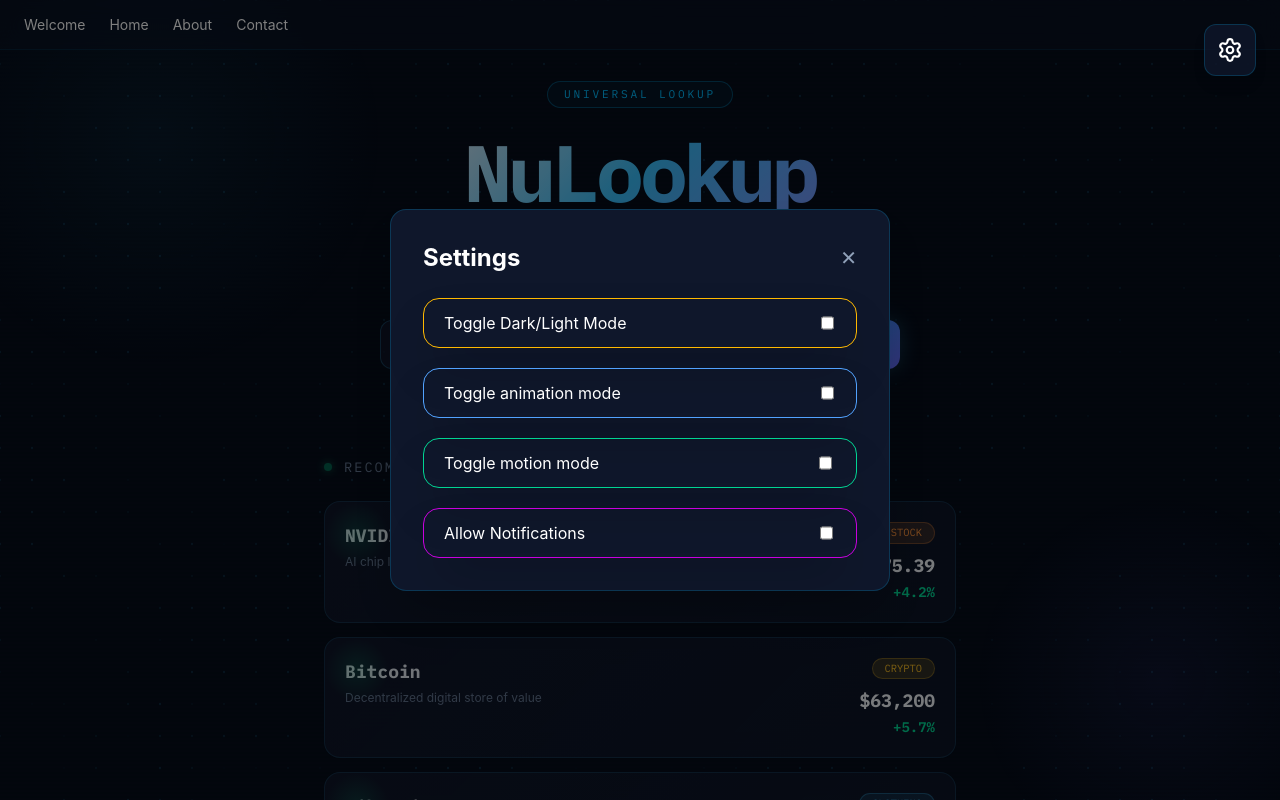
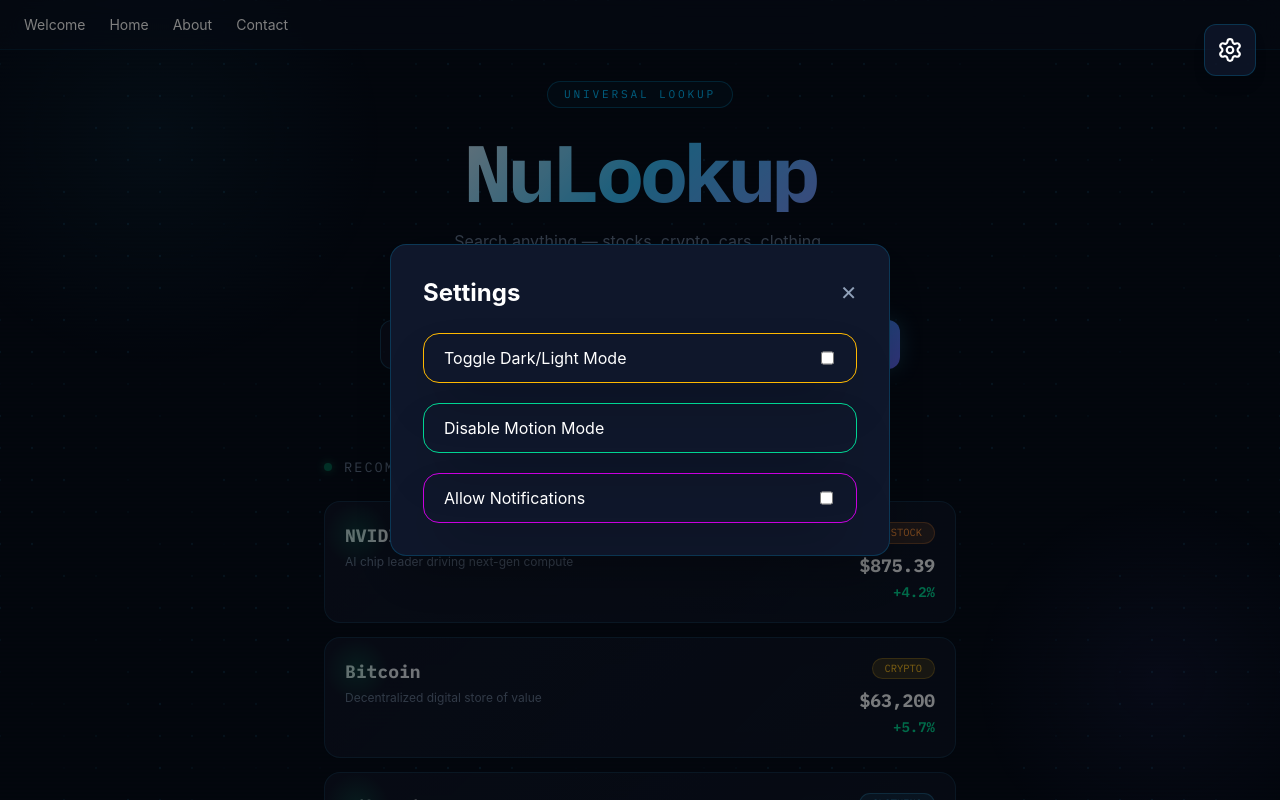
Before and after one commit to NeilA75/NuLookUp, a React (Vite) app in the folder fEND/: page /Home in a window 1280 px wide. Both pictures are taken after a click on the button 1230 px from the left and 50 px from the top of the page. Shown: the top 800 px of the page. Built offline with nearby package versions, Linux system fonts and the light colour scheme.

Commit message:
removed animation mode

```diff
--- a/fEND/components/SettingsModal.tsx
+++ b/fEND/components/SettingsModal.tsx
@@ -1,20 +1,14 @@
-
-import type { Dispatch, SetStateAction } from 'react'
-
 type SettingsModalProps = {
   onClose: () => void
 
   darkMode: boolean
-  setDarkMode: Dispatch<SetStateAction<boolean>>
-
-  animationMode: boolean
-  setAnimationMode: Dispatch<SetStateAction<boolean>>
+  setDarkMode: React.Dispatch<React.SetStateAction<boolean>>
 
   motionMode: boolean
-  setMotionMode: Dispatch<SetStateAction<boolean>>
+  setMotionMode: React.Dispatch<React.SetStateAction<boolean>>
 
   notifications: boolean
-  setNotifications: Dispatch<SetStateAction<boolean>>
+  setNotifications: React.Dispatch<React.SetStateAction<boolean>>
 }
 
 export default function SettingsModal({
@@ -23,15 +17,42 @@ export default function SettingsModal({
   darkMode,
   setDarkMode,
 
-  animationMode,
-  setAnimationMode,
-
   motionMode,
   setMotionMode,
 
   notifications,
   setNotifications,
 }: SettingsModalProps) {
+
+  console.log('SettingsModal mounted')
+
+  const handleNotificationsToggle = async () => {
+    console.log('toggle called')
+    if (!notifications) {
+      if (typeof Notification === 'undefined') {
+        console.log('Notifications not supported in this browser')
+        return
+      }
+      const permission = await Notification.requestPermission()
+      console.log('Permission result:', permission)
+      if (permission === 'granted') {
+        setNotifications(true)
+        console.log('Firing notification...')
+        new Notification('NuLookUp', {
+          body: 'Notifications are now enabled!',
+          icon: '/favicon.ico',
+        })
+      }
+    } else {
+      setNotifications(false)
+    }
+  }
+
+  function MotionClicked() {
+    setMotionMode(!motionMode)
+
+
+  }
 
   return (
     <div className="fixed inset-0 flex items-center justify-center z-50 bg-black/50">
@@ -59,9 +80,11 @@ export default function SettingsModal({
             ✕
           </button>
         </div>
+
         <div className="flex flex-col gap-y-[20px]">
-        <div className='border border-amber-400 shadow-2xl width-[500px] h-[50px] rounded-2xl flex flex-row  '>
-          <label className='block text-white ml-5 mt-3'>
+
+          <div className="border border-amber-400 shadow-2xl width-[500px] h-[50px] rounded-2xl flex flex-row">
+            <label className="block text-white ml-5 mt-3">
               Toggle Dark/Light Mode
             </label>
             <input
@@ -70,47 +93,32 @@ export default function SettingsModal({
               checked={darkMode}
               onChange={() => setDarkMode(!darkMode)}
             />
+          </div>
+
+          <div className="border border-emerald-400 shadow-2xl width-[500px] h-[50px] rounded-2xl flex flex-row">
+            <button className="block text-white ml-5" onClick={()=> MotionClicked()}>
+              {motionMode
+                ? "Enable Motion Mode"
+                : "Disable Motion Mode"}
+            </button>
 
           </div>
-        <div className='border border-blue-400 shadow-2xl width-[500px] h-[50px] rounded-2xl flex flex-row  '>
-          <label className='block text-white ml-5 mt-3'>
-            Toggle animation mode
-          </label>
-          <input
-            className="ml-[200px]"
-            type="checkbox"
-            checked={animationMode}
-            onChange={() => setAnimationMode(!animationMode)}
-          />
 
-        </div>
-        <div className='border border-emerald-400 shadow-2xl width-[500px] h-[50px] rounded-2xl flex flex-row  '>
-          <label className='block text-white ml-5 mt-3'>
-            Toggle motion mode
-          </label>
-          <input
-            className="ml-[220px]"
-            type="checkbox"
-            checked={motionMode}
-            onChange={() => setMotionMode(!motionMode)}
-          />
-
-        </div>
-        <div className='border border-fuchsia-600 shadow-2xl width-[500px] h-[50px] rounded-2xl flex flex-row  '>
-          <label className='block text-white ml-5 mt-3'>
+          <div className="border border-fuchsia-600 shadow-2xl width-[500px] h-[50px] rounded-2xl flex flex-row">
+            <label className="block text-white ml-5 mt-3">
               Allow Notifications
             </label>
             <input
               className="ml-[235px]"
               type="checkbox"
               checked={notifications}
-            onChange={() => setNotifications(!notifications)}
+              onChange={handleNotificationsToggle}
+              onClick={handleNotificationsToggle}
             />
-
-        </div>
           </div>
 
         </div>
       </div>
+    </div>
   )
 }
--- a/fEND/src/About.tsx
+++ b/fEND/src/About.tsx
@@ -140,7 +140,7 @@ export default function About({ settings }: { settings: Settings }) {
   const [showModal, setShowModal] = useState(false)
 
   // Extract settings properties for the modal
-  const { darkMode, setDarkMode, animationMode, setAnimationMode, motionMode, setMotionMode, notifications, setNotifications } = settings
+  const { darkMode, setDarkMode, motionMode, setMotionMode, notifications, setNotifications } = settings
 
   return (
     // Root container — matches the dark bg used in App.tsx and Home.tsx
@@ -156,7 +156,6 @@ export default function About({ settings }: { settings: Settings }) {
         <SettingsModal
           onClose={() => setShowModal(false)}
           darkMode={darkMode} setDarkMode={setDarkMode}
-          animationMode={animationMode} setAnimationMode={setAnimationMode}
           motionMode={motionMode} setMotionMode={setMotionMode}
           notifications={notifications} setNotifications={setNotifications}
         />
--- a/fEND/src/App.tsx
+++ b/fEND/src/App.tsx
@@ -49,7 +49,7 @@ export default function App({ settings }: { settings: Settings }) {
   const navigate = useNavigate()
   const [showModal, setShowModal] = useState(false)
 
-  const { darkMode, setDarkMode, animationMode, setAnimationMode, motionMode, setMotionMode, notifications, setNotifications } = settings
+  const { darkMode, setDarkMode, motionMode, setMotionMode, notifications, setNotifications } = settings
 
   return (
     <div className="min-h-screen bg-[#060d1a] relative overflow-hidden font-sans">
@@ -72,7 +72,6 @@ export default function App({ settings }: { settings: Settings }) {
           <SettingsModal
             onClose={() => setShowModal(false)}
             darkMode={darkMode} setDarkMode={setDarkMode}
-            animationMode={animationMode} setAnimationMode={setAnimationMode}
             motionMode={motionMode} setMotionMode={setMotionMode}
             notifications={notifications} setNotifications={setNotifications}
           />
--- a/fEND/src/Contact.tsx
+++ b/fEND/src/Contact.tsx
@@ -80,8 +80,6 @@ export default function Contact({ settings }: { settings: Settings }) {
   const {
     darkMode,
     setDarkMode,
-    animationMode,
-    setAnimationMode,
     motionMode,
     setMotionMode,
     notifications,
@@ -107,8 +105,6 @@ export default function Contact({ settings }: { settings: Settings }) {
           onClose={() => setShowModal(false)}
           darkMode={darkMode}
           setDarkMode={setDarkMode}
-          animationMode={animationMode}
-          setAnimationMode={setAnimationMode}
           motionMode={motionMode}
           setMotionMode={setMotionMode}
           notifications={notifications}
--- a/fEND/src/Home.tsx
+++ b/fEND/src/Home.tsx
@@ -204,7 +204,7 @@ export default function Home({ settings }: { settings: Settings }) {
   const [showModal, setShowModal] = useState(false)
   const [searchText, setSearchText] = useState('')
 
-  const { darkMode, setDarkMode, animationMode, setAnimationMode, motionMode, setMotionMode, notifications, setNotifications } = settings
+  const { darkMode, setDarkMode, motionMode, setMotionMode, notifications, setNotifications } = settings
 
   const handleSearch = (event: FormEvent<HTMLFormElement>) => {
     event.preventDefault()
@@ -235,7 +235,6 @@ export default function Home({ settings }: { settings: Settings }) {
         <SettingsModal
           onClose={() => setShowModal(false)}
           darkMode={darkMode} setDarkMode={setDarkMode}
-          animationMode={animationMode} setAnimationMode={setAnimationMode}
           motionMode={motionMode} setMotionMode={setMotionMode}
           notifications={notifications} setNotifications={setNotifications}
         />
--- a/fEND/src/Result.tsx
+++ b/fEND/src/Result.tsx
@@ -350,8 +350,6 @@ export default function Result({ settings }: { settings: Settings }) {
   const [showModal, setShowModal] = useState(false)
 
   const {
-    animationMode,
-    setAnimationMode,
     motionMode,
     setMotionMode,
     notifications,
@@ -399,7 +397,6 @@ export default function Result({ settings }: { settings: Settings }) {
         <SettingsModal
           onClose={() => setShowModal(false)}
           darkMode={settings.darkMode} setDarkMode={settings.setDarkMode}
-          animationMode={animationMode} setAnimationMode={setAnimationMode}
           motionMode={motionMode} setMotionMode={setMotionMode}
           notifications={notifications} setNotifications={setNotifications}
         />
--- a/fEND/src/main.tsx
+++ b/fEND/src/main.tsx
@@ -13,8 +13,6 @@ import Result from './Result'
 export interface Settings {
   darkMode: boolean
   setDarkMode: Dispatch<SetStateAction<boolean>>
-  animationMode: boolean
-  setAnimationMode: Dispatch<SetStateAction<boolean>>
   motionMode: boolean
   setMotionMode: Dispatch<SetStateAction<boolean>>
   notifications: boolean
@@ -23,18 +21,15 @@ export interface Settings {
 
 function Root() {
   const [darkMode, setDarkMode] = useState(() => JSON.parse(localStorage.getItem('darkMode') || 'false'))
-  const [animationMode, setAnimationMode] = useState(() => JSON.parse(localStorage.getItem('animationMode') || 'false'))
   const [motionMode, setMotionMode] = useState(() => JSON.parse(localStorage.getItem('motionMode') || 'false'))
   const [notifications, setNotifications] = useState(() => JSON.parse(localStorage.getItem('notifications') || 'false'))
 
   useEffect(() => { localStorage.setItem('darkMode', JSON.stringify(darkMode)) }, [darkMode])
-  useEffect(() => { localStorage.setItem('animationMode', JSON.stringify(animationMode)) }, [animationMode])
   useEffect(() => { localStorage.setItem('motionMode', JSON.stringify(motionMode)) }, [motionMode])
   useEffect(() => { localStorage.setItem('notifications', JSON.stringify(notifications)) }, [notifications])
 
   const settings: Settings = {
     darkMode, setDarkMode,
-    animationMode, setAnimationMode,
     motionMode, setMotionMode,
     notifications, setNotifications,
   }
```
Lines whose indentation alone changed are shown as unchanged.
